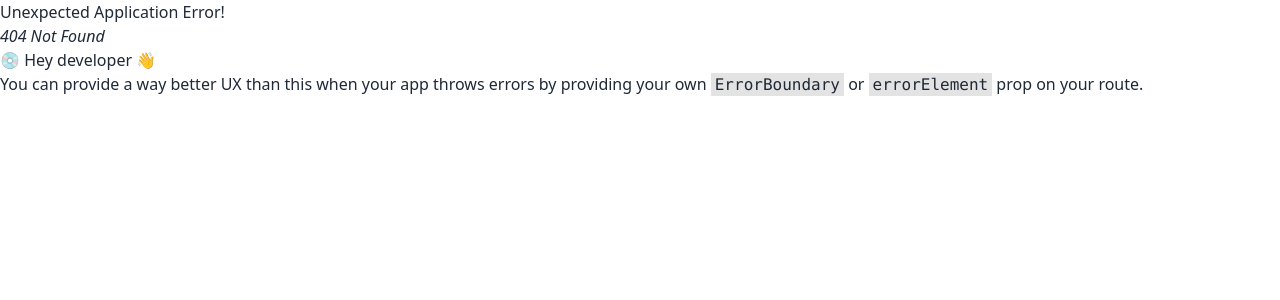
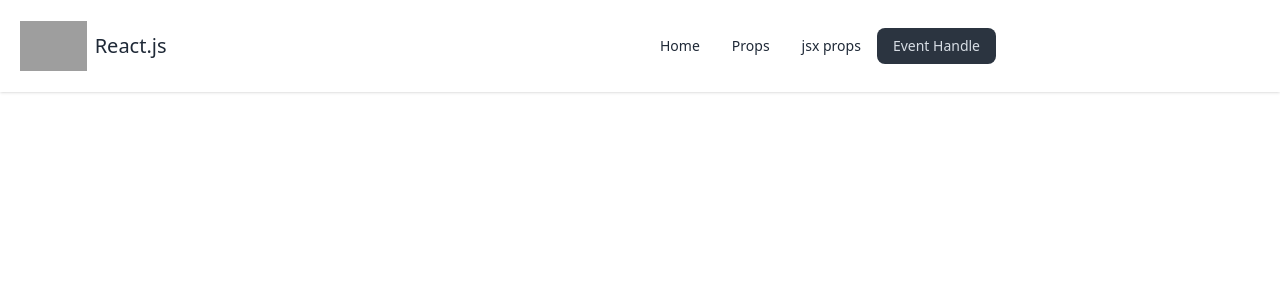
Before and after one commit to minhazapon/react-2025-part2, a React (Vite) app: page /event in a window 1280 px wide. Before the commit this address had no page. Shown: the top 300 px of the page. Built offline with nearby package versions, Linux system fonts and the light colour scheme; grey boxes are pictures that could not be loaded.

Commit message:
added file

```diff
--- a/src/Nav.jsx
+++ b/src/Nav.jsx
@@ -8,6 +8,7 @@ function Nav() {
         <li><NavLink to='/'>Home</NavLink></li>
         <li><NavLink to='/props'>Props</NavLink></li>
         <li><NavLink to='/jp'>jsx props</NavLink></li>
+        <li><NavLink to='/event'>Event Handle</NavLink></li>
 
     </>
 
--- /dev/null
+++ b/src/event handling/EventHandle.jsx
@@ -0,0 +1,11 @@
+
+
+function Event() {
+    return (
+        <div>
+
+        </div>
+    )
+}
+
+export default Event
--- a/src/main.jsx
+++ b/src/main.jsx
@@ -10,6 +10,7 @@ import Home from './Home';
 import Root from './Root';
 import Props from './home file/Props';
 import JP from './jsx props/JP';
+import Event from './event handling/EventHandle';
 
 const router = createBrowserRouter([
   {
@@ -28,6 +29,10 @@ const router = createBrowserRouter([
         path: "/jp",
         element: <JP></JP>,
       },
+      {
+        path: "/event",
+        element: <Event></Event>,
+      },
     ],
   },
 ]);
```
